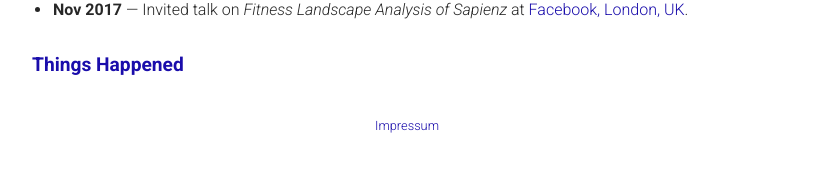
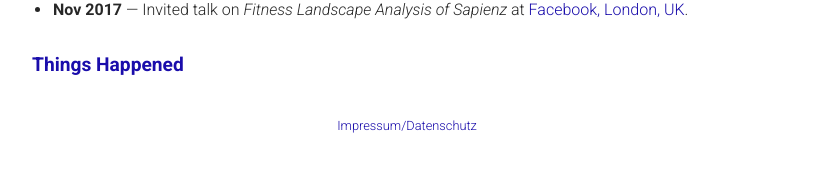
Before and after one commit to thomas-vogel/thomas-vogel.github.io, a Jekyll site: the page built from index.md, in a window 1280 px wide. Shown: the part 1412-1601 px from the top of the page, without its empty margins (233-1046 px from the left). Built offline with Jekyll 4.4.1, drawn with Linux system fonts in a browser that asks for light colours.

Commit message:
Change name of link.

```diff
--- a/_layouts/default.html
+++ b/_layouts/default.html
@@ -60,7 +60,7 @@
 
         {{ content }}
 
-        <div class="impressum"><a href="/impressum">Impressum</a></div>
+        <div class="impressum"><a href="/impressum">Impressum/Datenschutz</a></div>
     </div>
 
 
```
